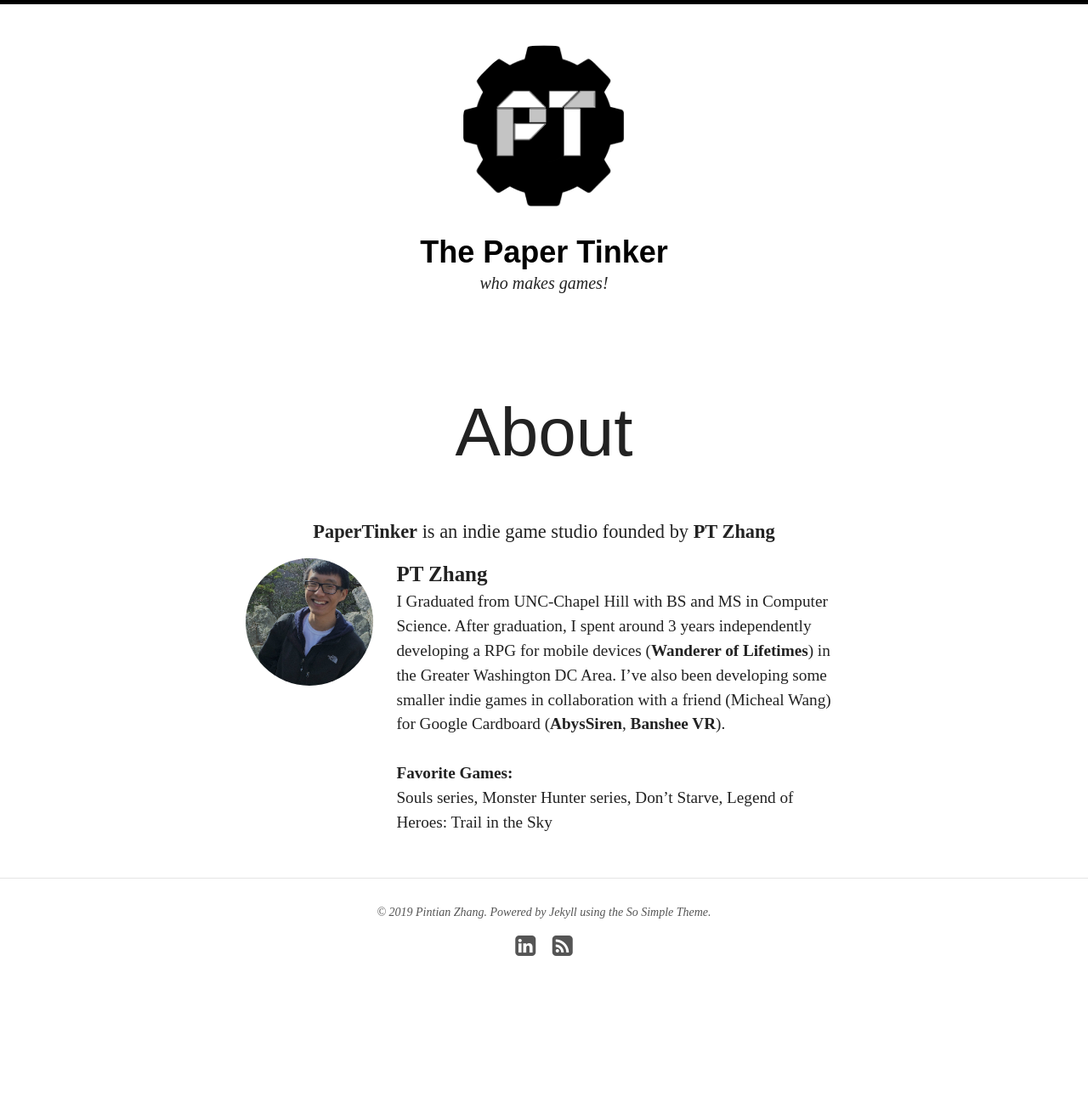
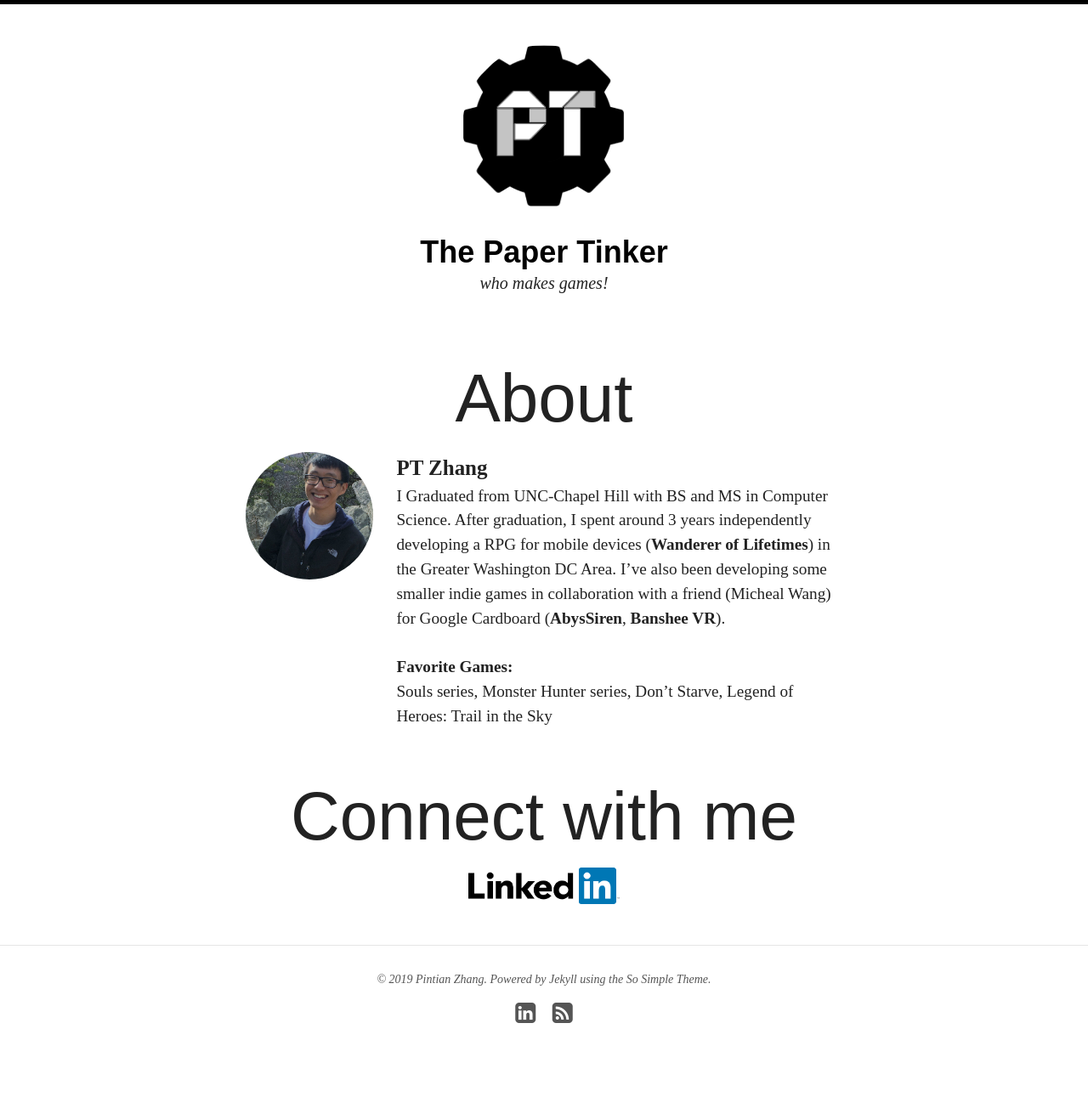
Before and after one commit to papertinker/PaperTinkerSite, a Jekyll site: the page built from about/index.md, in a window 1280 px wide. Shown: the whole page at 85% size. Built offline with Jekyll 4.4.1, drawn with Linux system fonts in a browser that asks for light colours; nearby versions of some CDN libraries; before the commit the page ends 1225 px from its top, so only the background shows below that.

Commit message:
Updated Index

```diff
--- a/about/index.md
+++ b/about/index.md
@@ -7,8 +7,7 @@ flexibleFont: true
 layout: page
 ---
 
-<div align="center" style="font-family:'source-sans-pro',sans-serif;text-rendering: optimizeLegibility; font-style:normal;font-size:5em;font-weight: 300;padding: 1em 0 0.5em 0;">About</div>
-<div align="center" style="font-family:'volkhov',serif;font-size:1.4rem;padding: 0em 0 0.5em 0;"><b>PaperTinker</b> is an indie game studio founded by <a href="/about/"><b>PT Zhang</b></a></div>
+<div align="center" style="font-family:'source-sans-pro',sans-serif;text-rendering: optimizeLegibility; font-style:normal;font-size:5em;font-weight: 300;padding: 0.5em 0 0em 0;">About</div>
 <table style="undefined;table-layout: fixed; width: 100%">
 	<colgroup>
 		<col class="about_left">
@@ -32,3 +31,8 @@ layout: page
 		</th>
 	</tr>
 </table>
+<div align="center" style="font-family:'source-sans-pro',sans-serif;text-rendering: optimizeLegibility; font-style:normal;font-size:5em;font-weight: 300;padding: 0.5em 0 0em 0;">Connect with me</div>
+
+<div align="center" style="width: 100%">
+	<a href="www.linkedin.com/in/pintian-zhang-48733b84"><img style="width: 25%" src="/images/Logo_LinkedIn.png" alt="Pintian Zhang Linkedin"></a>
+</div>
```
